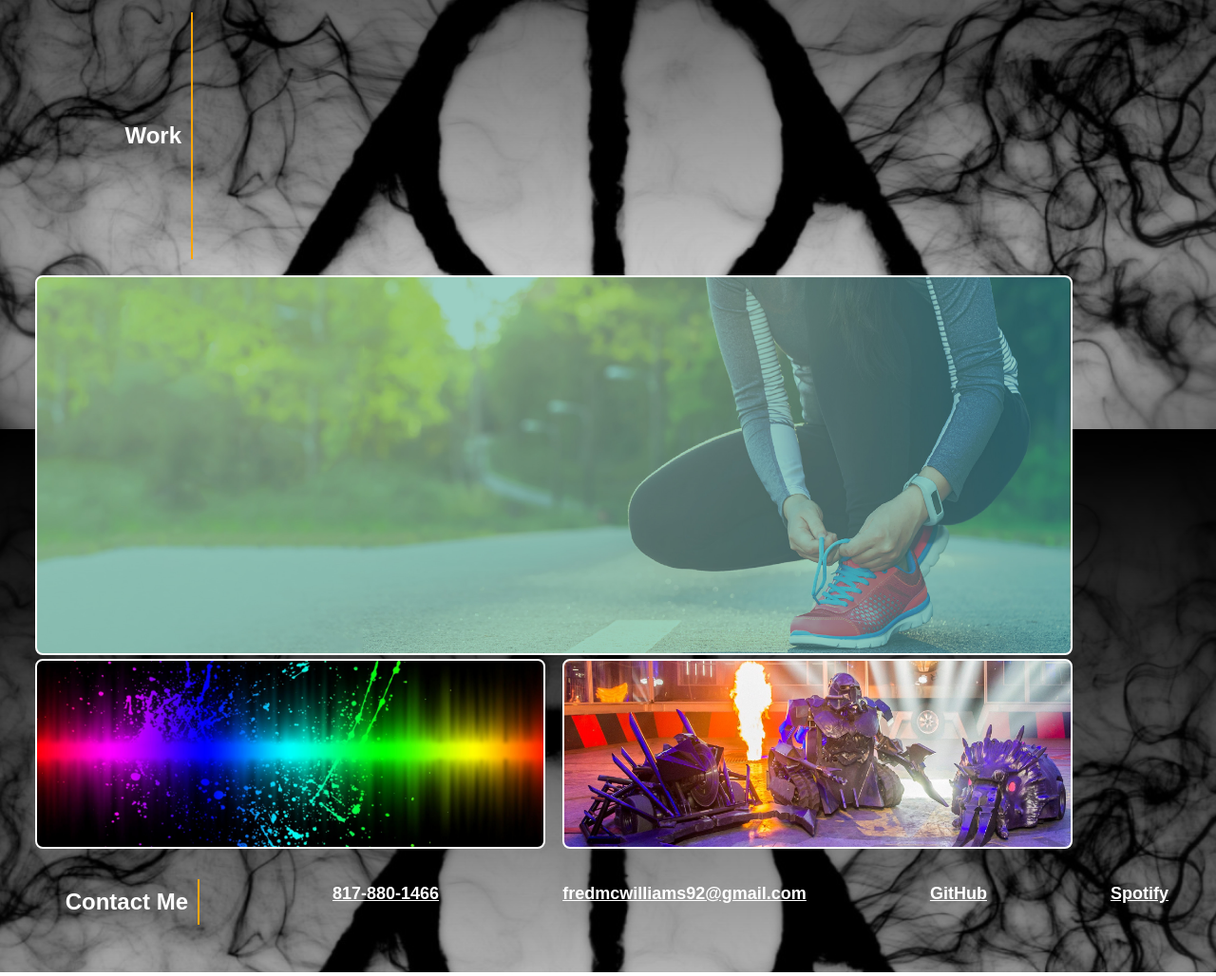
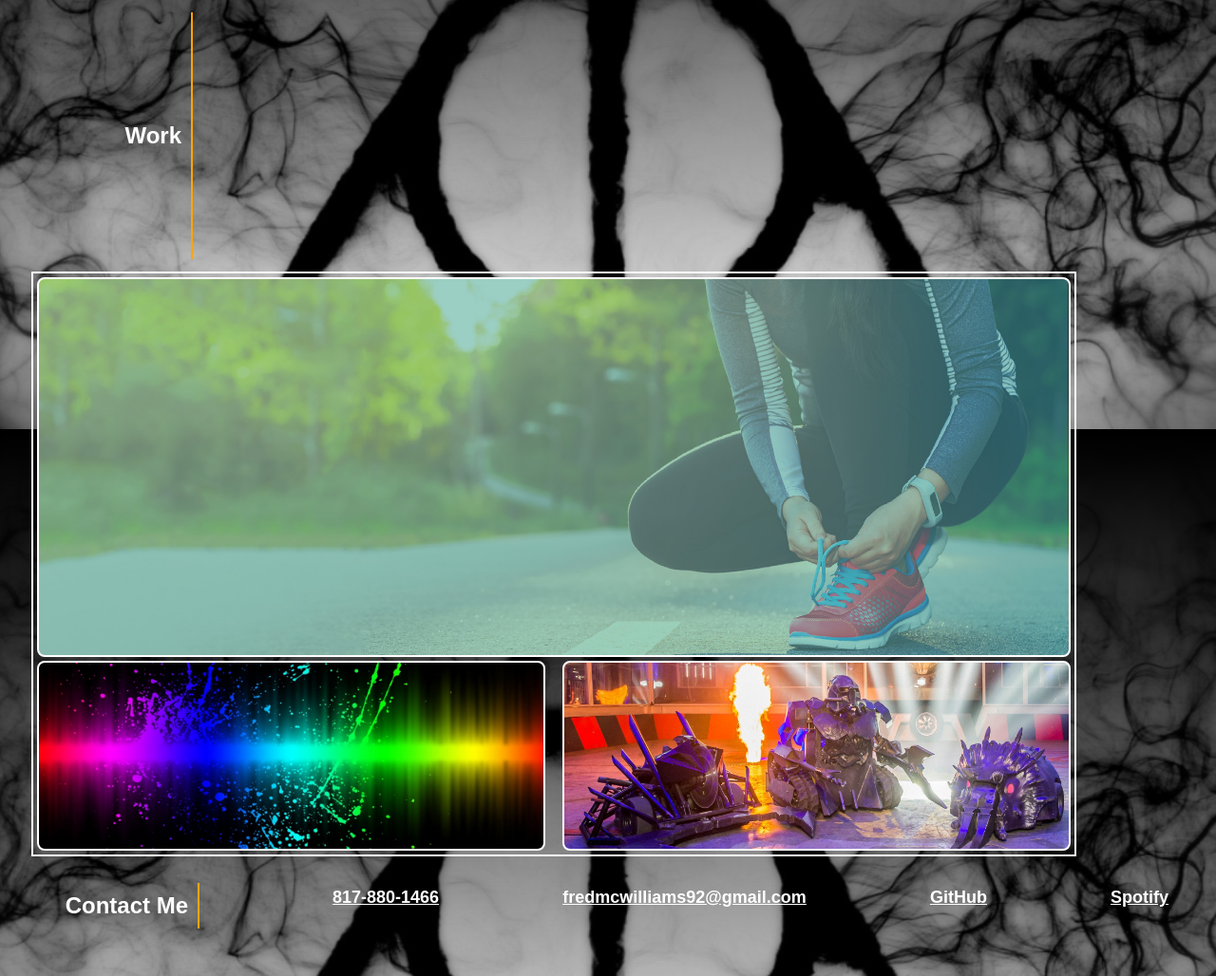
Before and after one commit to fmcwilliams92/personal-portfolio, a plain HTML site: page index.html in a window 1280 px wide. Shown: the part 348-1376 px from the top of the page at 95% size. Drawn offline with Linux system fonts and the light colour scheme.

Commit message:
added borders to work section and editing hover option

```diff
--- a/Assets/style.css
+++ b/Assets/style.css
@@ -140,6 +140,7 @@ header nav a:hover {
     display: flex;
     flex-wrap: wrap;
     justify-content: space-between;
+    border: 2px solid white;
 }
 
 .workFlex {
--- a/index.html
+++ b/index.html
@@ -43,9 +43,10 @@
                     <h2>Work</h2>
                 </div>
                 <div class="flexContainer">
-                    <a href="https://fmcwilliams92.github.io/run-buddy/" class="workFlex runBuddy" target="_blank"></a>
-                    <a href="https://www.facebook.com/fredric.sponholz.54" class="workFlex faceBook" target="_blank"></a>
-                    <a href="https://fmcwilliams92.github.io/robo-gladiators/" class="workFlex roboGladiators" target="_blank"></a>
+                        <a href="https://fmcwilliams92.github.io/run-buddy/" class="workFlex runBuddy" target="_blank"></a>
+                        <a href="https://www.facebook.com/fredric.sponholz.54" class="workFlex faceBook" target="_blank"></a>
+                        <a href="https://fmcwilliams92.github.io/robo-gladiators/" class="workFlex roboGladiators" target="_blank"></a>
+                    </div>
                 </div>
             </section>
 
```
